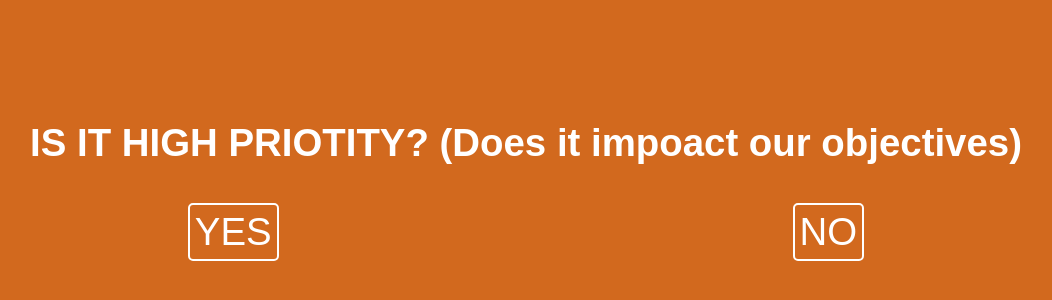
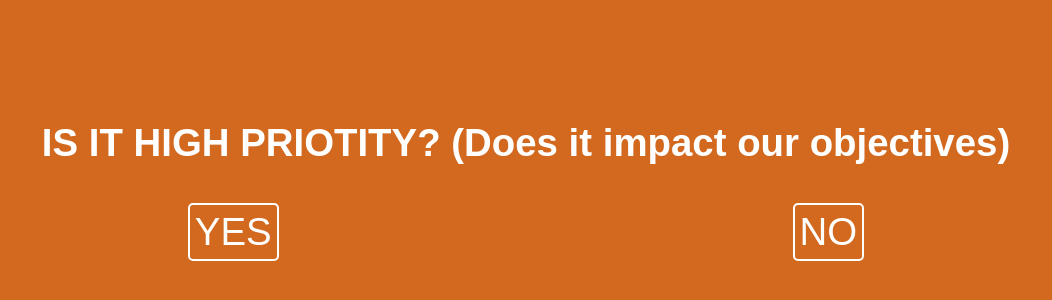
Before and after one commit to Brymo/ProblemSolvingWithMichelle, a plain HTML site: page index.html in a window 1280 px wide. Shown: the part 236-536 px from the top of the page, without its empty margins (122-1174 px from the left). Drawn offline with Linux system fonts and the light colour scheme.

Commit message:
typo fix

```diff
--- a/index.html
+++ b/index.html
@@ -5,7 +5,7 @@
   <meta name="viewport" content="width=device-width,initial-scale=1" />
   <link rel="stylesheet" href="./index.css" />
   <body>
-    <div id="text">IS IT HIGH PRIOTITY? (Does it impoact our objectives)</div>
+    <div id="text">IS IT HIGH PRIOTITY? (Does it impact our objectives)</div>
     <div id="buttonBar">
         <div class="button" id="yes">YES</div>
         <div class="button" id="no">NO</div>
```
